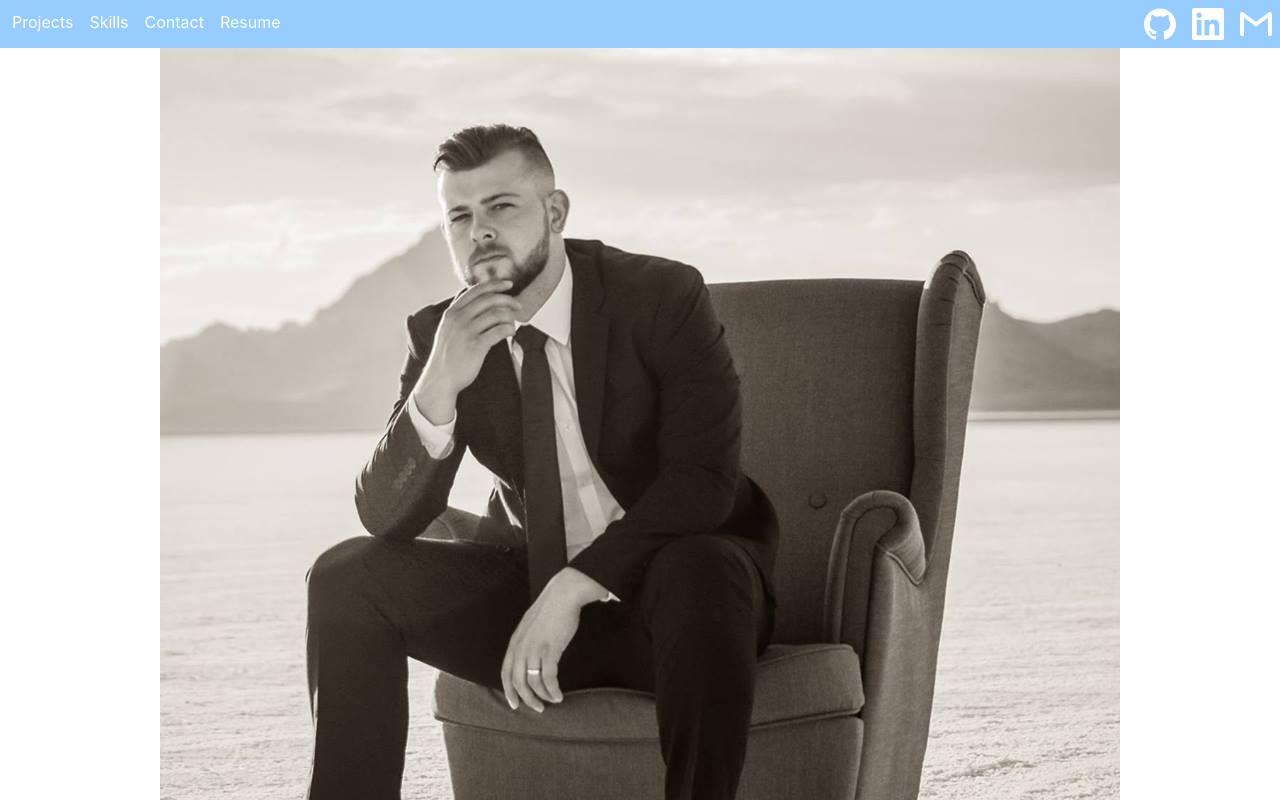
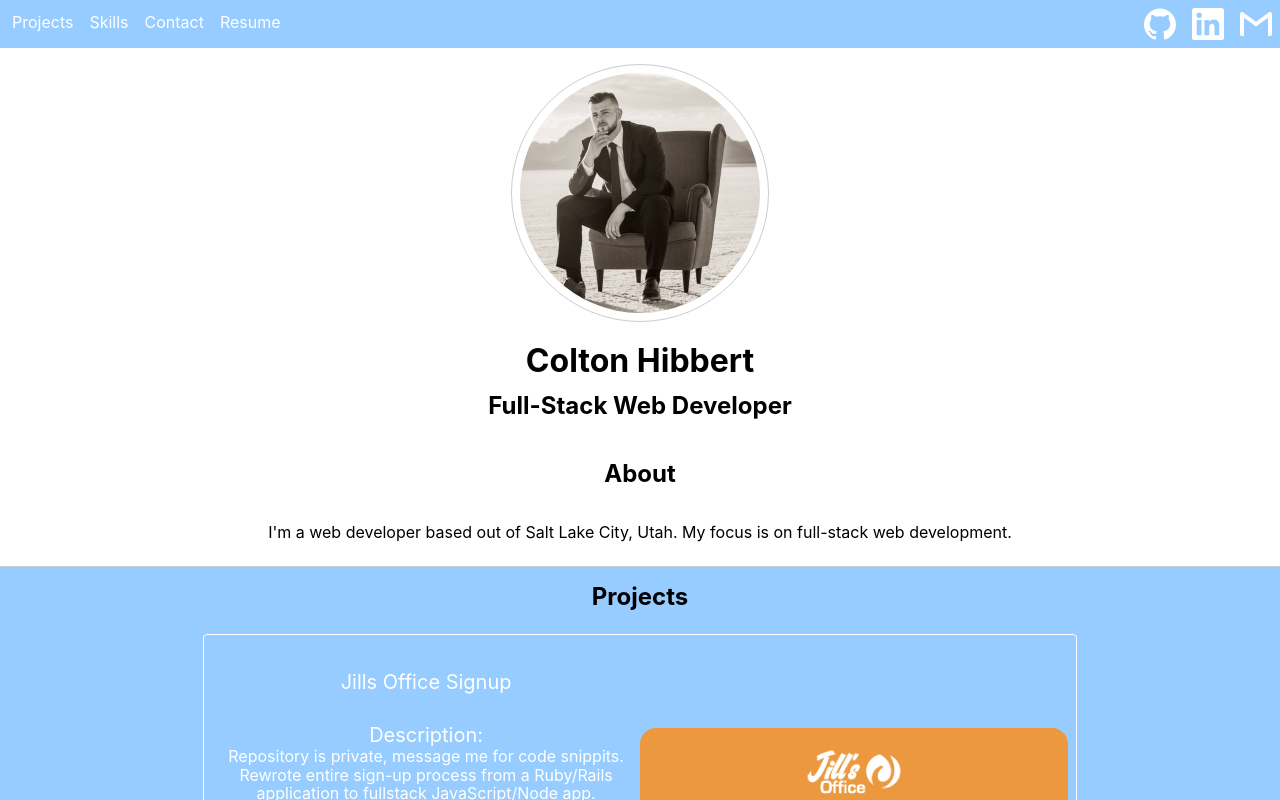
Before and after one commit to ColtonHibbert/coltons-portfolio, a React (Create React App) app: page / in a window 1280 px wide. Shown: the top 800 px of the page. Built offline with nearby package versions, Linux system fonts and the light colour scheme.

Commit message:
update to hero image

```diff
--- a/src/components/mainsection/hero/Hero.js
+++ b/src/components/mainsection/hero/Hero.js
@@ -7,7 +7,7 @@ import './hero.css';
 const Hero = (props) => {
     return (
         <div className="w-100 flex flex-column items-center bg-white bb b--moon-gray">
-             <img src={img}/>
+             <img src={img} className="hero-img pa2 mt3 br-100 ba b--moon-gray"/>
              <h1 className="mb1 pb1">Colton Hibbert</h1>
              <h2 className="mt1 pt0">Full-Stack Web Developer</h2>
              <h2>About</h2>
```
